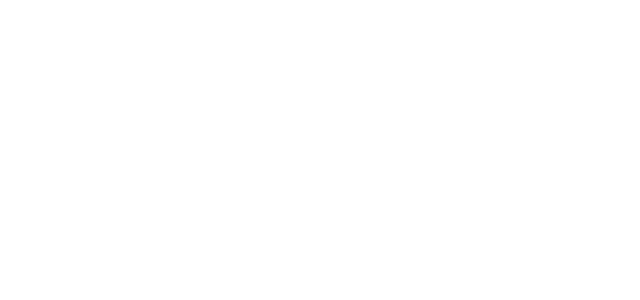
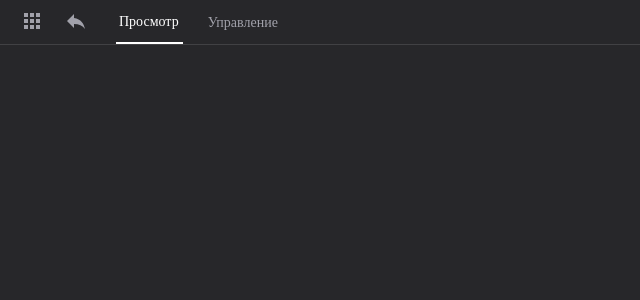
Before and after one commit to DeWhiteMold/7Winds-test, a React (Create React App) app: page / in a window 1280 px wide. Shown: the top 300 px of the page, without its empty margins (0-640 px from the left). Built offline with nearby package versions, Linux system fonts and the light colour scheme; a web font is replaced by a local one.

Commit message:
added fonts, connected header and main, added style and theme consts

```diff
--- a/package.json
+++ b/package.json
@@ -6,6 +6,7 @@
   "dependencies": {
     "@emotion/react": "^11.11.1",
     "@emotion/styled": "^11.11.0",
+    "@fontsource/roboto": "^5.0.8",
     "@mui/icons-material": "^5.14.11",
     "@mui/material": "^5.14.11",
     "@testing-library/jest-dom": "^5.17.0",
--- /dev/null
+++ b/src/components/App/App.scss
@@ -0,0 +1,6 @@
+button {
+  background-color: transparent;
+  margin: 0;
+  padding: 0;
+  border: none;
+}
--- a/src/components/App/App.tsx
+++ b/src/components/App/App.tsx
@@ -1,9 +1,22 @@
 import React from 'react'
+import Header from './Header/Header'
+import '@fontsource/roboto/300.css'
+import '@fontsource/roboto/400.css'
+import '@fontsource/roboto/500.css'
+import '@fontsource/roboto/700.css'
+import './App.scss'
+import { ThemeProvider } from '@emotion/react'
+import { theme } from '../../consts/themeConsts'
+import Main from './Main/Main'
 
 function App() {
   return (
-    <div className="App">
-    </div>
+    <ThemeProvider theme={theme} >
+      <div className="App">
+        <Header />
+        <Main />
+      </div>
+    </ThemeProvider>
   )
 }
 
--- /dev/null
+++ b/src/consts/sryleConsts.scss
@@ -0,0 +1,5 @@
+$bgLigth: #27272A;
+$bdDark: #202124;
+$primaryText: #fff;
+$secondaryText: #A1A1AA;
+$border: #414144;
--- /dev/null
+++ b/src/consts/themeConsts.ts
@@ -0,0 +1,14 @@
+import { createTheme } from "@mui/material";
+
+const theme = createTheme({
+  palette: {
+    primary: {
+      main: '#FFFFFF'
+    },
+    secondary: {
+      main: '#A1A1AA'
+    }
+  }
+})
+
+export { theme }
--- a/src/Index/index.tsx
+++ b/src/index.tsx
@@ -1,7 +1,7 @@
 import React from 'react'
 import ReactDOM from 'react-dom/client'
 import './index.css'
-import App from '../components/App/App'
+import App from './components/App/App'
 
 const root = ReactDOM.createRoot(
   document.getElementById('root') as HTMLElement
```
Also changed, not shown: src/index.css (renamed from src/Index/index.css), 1 other file (tests, documents, lock files or other folders).
